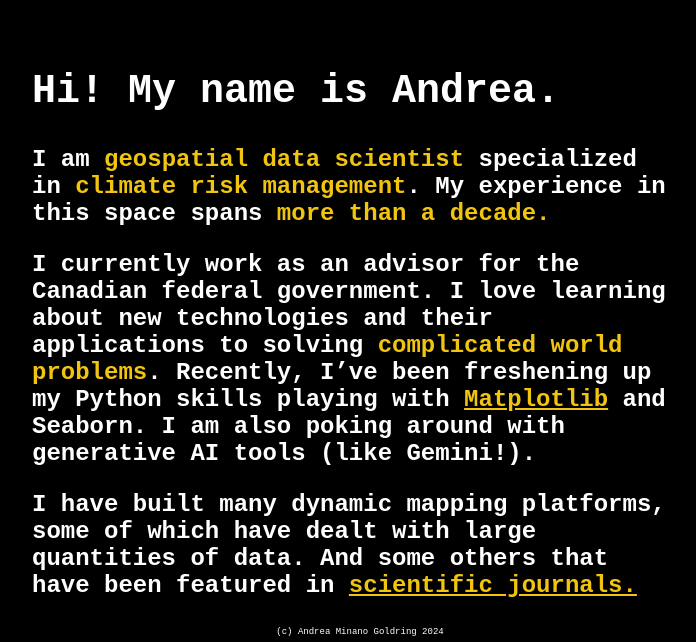
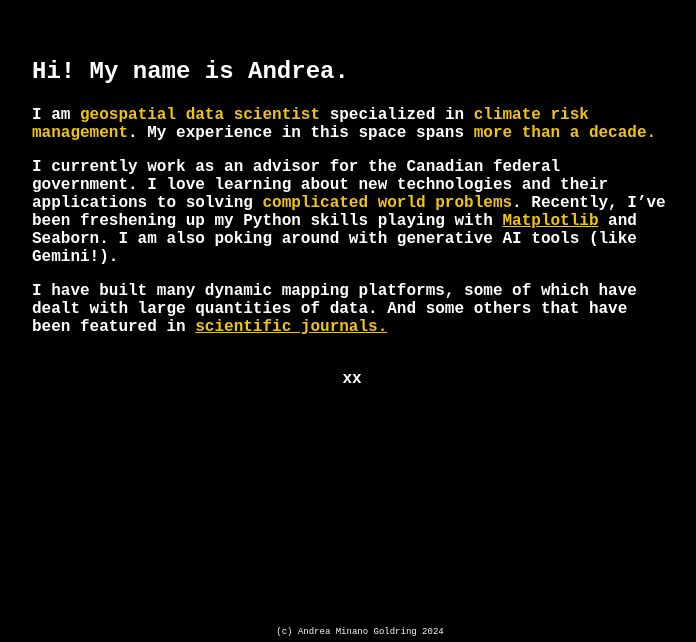
Before and after one commit to AndreaMinano/AndreaMinano.github.io, a plain HTML site: page index.html in a window 1280 px wide. Shown: the part 158-800 px from the top of the page, without its empty margins (288-984 px from the left). Drawn offline with Linux system fonts and the light colour scheme.

Commit message:
Update index.html

```diff
--- a/index.html
+++ b/index.html
@@ -34,17 +34,6 @@
         font-size: 16px; /* Default font size */
       }
 
-      /* Styles for tablets and larger screens */
-      @media only screen and (min-width: 768px) {
-        h1 {
-          font-size: 2.5rem;
-        }
-
-        h4 {
-          font-size: 1.5rem;
-        }
-      }
-
       /* Styles for mobile view */
       @media only screen and (max-width: 767px) {
         h1 {
```
